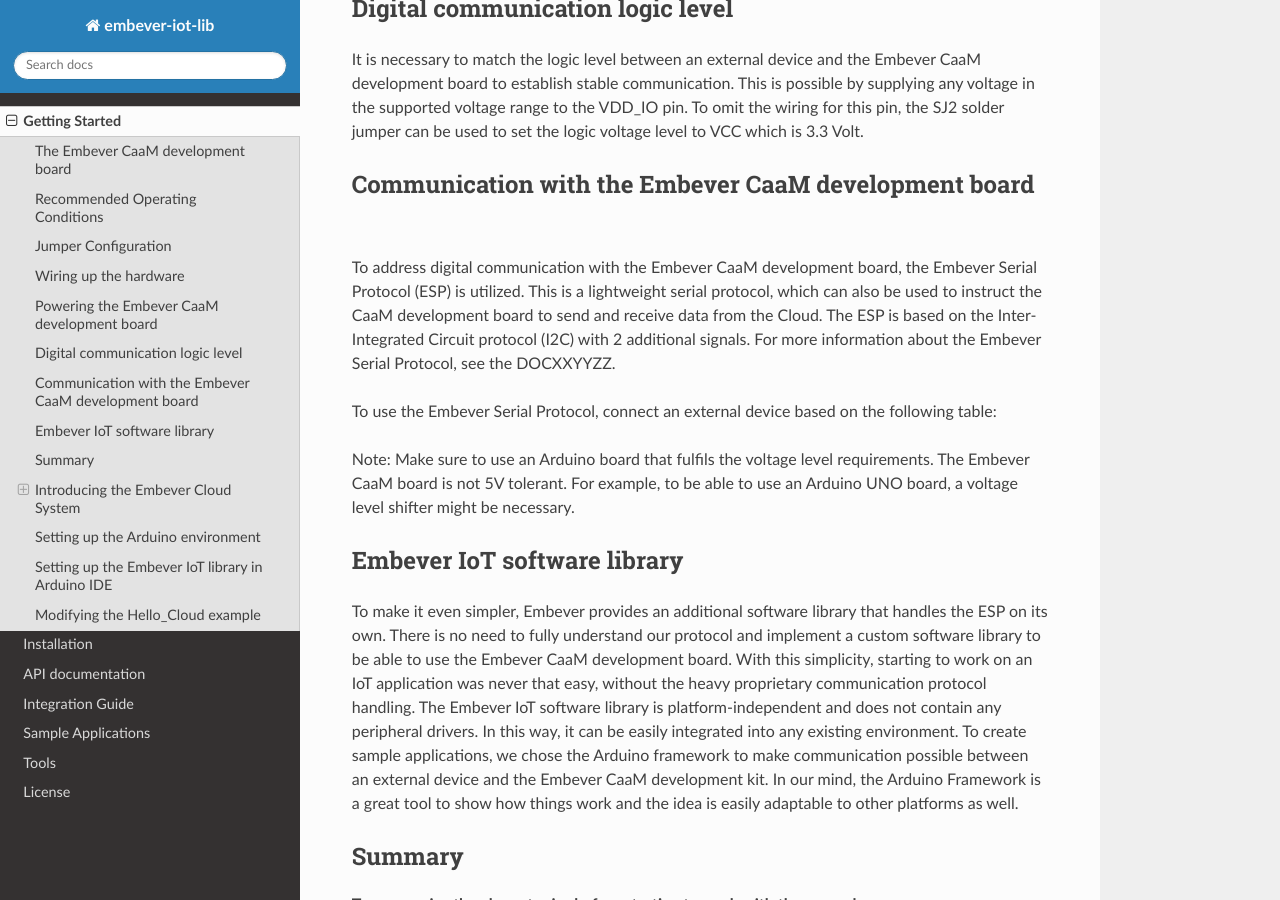
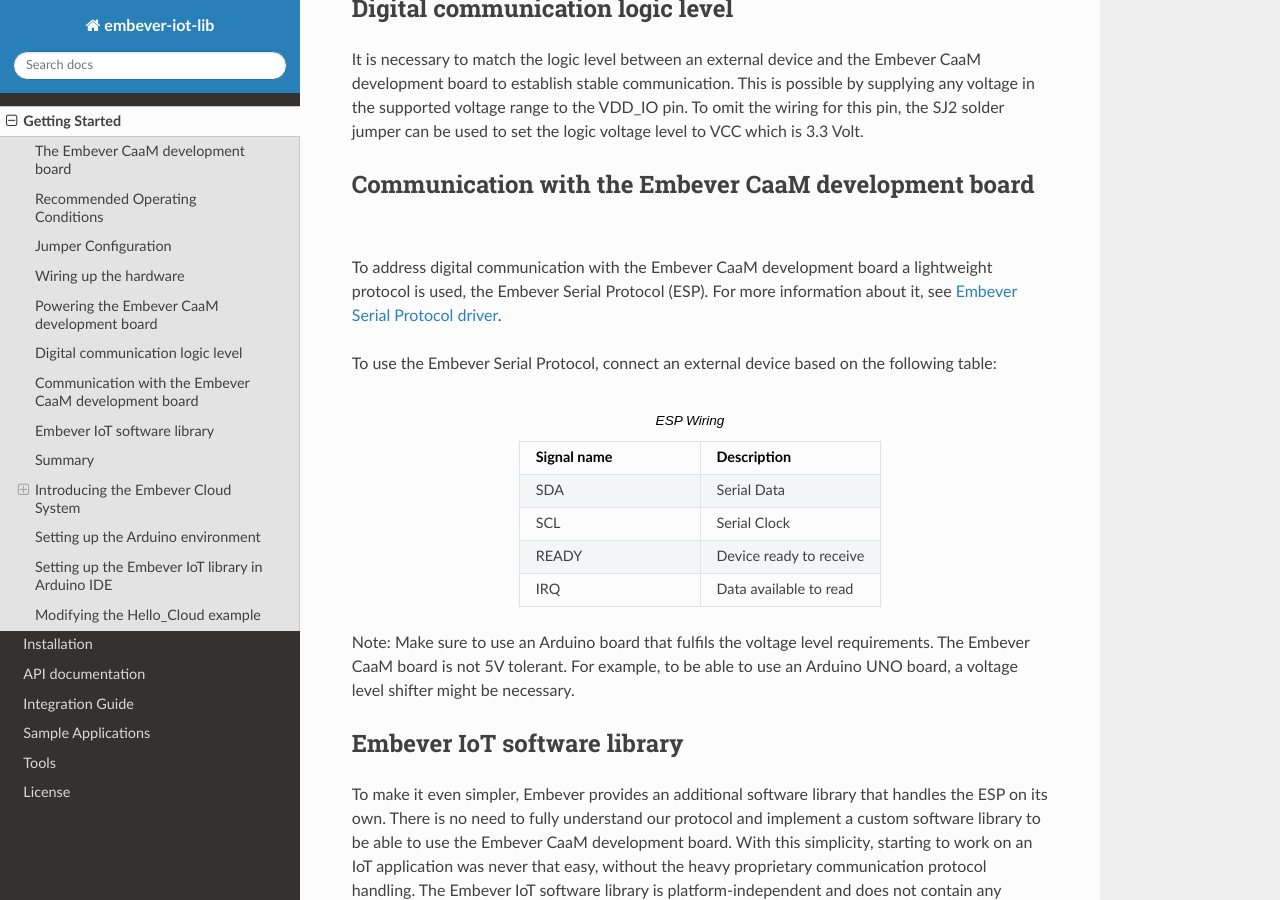
Before and after one commit to Embever/embever-iot-library, a Sphinx documentation site: the page built from docs/source/getting_started.rst, in a window 1280 px wide and 900 px high, scrolled down 3300 px. Built offline with Sphinx 7.4.7 and the Read the Docs theme 2.0.0, drawn with Linux system fonts in a browser that asks for light colours.

Commit message:
Fix/getting started table

```diff
--- a/docs/source/api/integration_layer.rst
+++ b/docs/source/api/integration_layer.rst
@@ -43,4 +43,4 @@
     }
 
 To get more information about how to set up and use the |INT_LAYER| please refer
-the :ref:`integration-layer` topic.
+the :ref:`integration-guide` topic.
--- a/docs/source/getting_started.rst
+++ b/docs/source/getting_started.rst
@@ -150,14 +150,12 @@
 
 Communication with the Embever CaaM development board
 --------------------------------------------------------
-To address digital communication with the Embever CaaM development board, the Embever Serial Protocol (ESP) is utilized.
-This is a lightweight serial protocol, which can also be used to instruct the CaaM development board to send and receive data from the Cloud.
-The ESP is based on the Inter-Integrated Circuit protocol (I2C) with 2 additional signals.
-For more information about the Embever Serial Protocol, see the DOCXXYYZZ.
+To address digital communication with the Embever CaaM development board a lightweight protocol is used, the Embever Serial Protocol (ESP).
+For more information about it, see :ref:`esp-prot-drv`.
 
 To use the Embever Serial Protocol, connect an external device based on the following table:
 
-.. list-table::ESP Wiring
+.. list-table:: ESP Wiring
    :widths: 25 25
    :header-rows: 1
    :align: center
--- a/docs/source/integration_guide.rst
+++ b/docs/source/integration_guide.rst
@@ -1,3 +1,5 @@
+.. _integration-guide:
+
 Integration Guide
 =====================
 
```
Also changed, not shown: docs/source/api/esp_drv.rst (+4 -5 lines), 1 other file.
